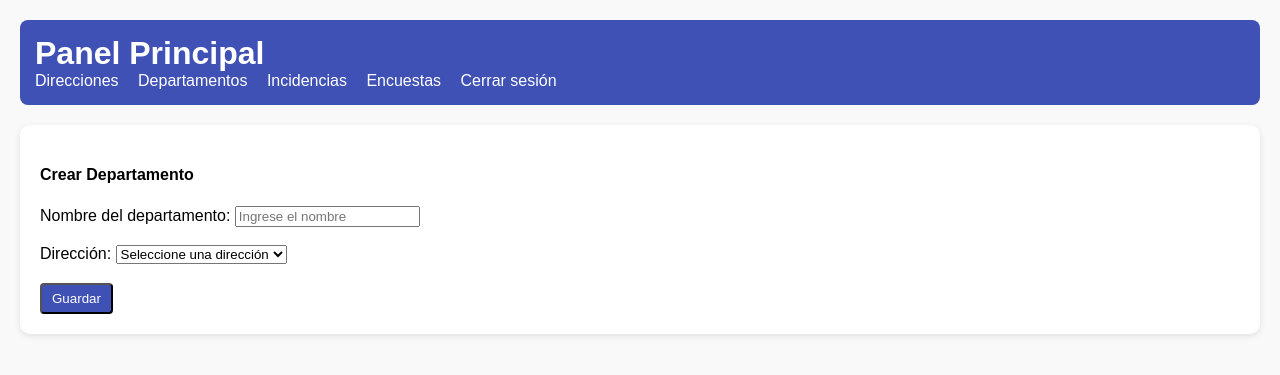
After one commit to Aaron-Orellana/DesarrolloWeb, a Django app: template orgs/templates/orgs/departamento_crear.html in a window 1280 px wide. The commit adds this page. Shown: the top 375 px of the page. Run offline with Django 3.2, Linux system fonts and the light colour scheme; the template is opened without the code that fills it, so the values that code supplies are empty.

Commit message:
historia 22

```diff
--- /dev/null
+++ b/orgs/templates/orgs/departamento_crear.html
@@ -0,0 +1,24 @@
+{% extends 'core/base.html' %}
+
+{% block content %}
+<h4>Crear Departamento</h4>
+<form method="post" action="{% url 'departamento_guardar' %}">
+    {% csrf_token %}
+    <div class="form-group">
+        <label for="nombre">Nombre del departamento:</label>
+        <input type="text" id="nombre" name="nombre" placeholder="Ingrese el nombre" required maxlength="150"/>
+    </div>
+    <h3></h3>
+    <div class="form-group">
+        <label for="direccion">Dirección:</label>
+        <select id="direccion" name="direccion_id" class="form-control" required>
+            <option value="">Seleccione una dirección</option>
+            {% for d in direcciones %}
+                <option value="{{d.id}}">{{ d.nombre }}</option>
+            {% endfor %}
+        </select>
+    </div>
+    <h3></h3>
+    <button type="submit" class="btn btn-primary">Guardar</button>
+</form>
+{% endblock %}
--- a/orgs/templates/orgs/departamento_listar.html
+++ b/orgs/templates/orgs/departamento_listar.html
@@ -18,7 +18,7 @@
             <tr>
                 <td>{{ departamento.departamento_id }}</td>
                 <td>{{ departamento.nombre }}</td>
-                <td>{{ departamento.descripcion|default:"Sin descripción" }}</td>
+                <td>{{ departamento.direccion.nombre }}</td>
             </tr>
         {% empty %}
             <tr>
--- a/orgs/urls.py
+++ b/orgs/urls.py
@@ -3,5 +3,7 @@ from . import views
 
 urlpatterns = [
     path('direcciones/', views.direccion_listar, name='direccion_listar'),
+    path('departamentos/crear', views.departamento_crear, name='departamento_crear'),
+    path('departamentos/guardar', views.departamento_guardar, name='departamento_guardar'),
     path('departamentos/', views.departamento_listar, name='departamento_listar'),
 ]
```
Also changed, not shown: orgs/views.py (+57 -6 lines).
